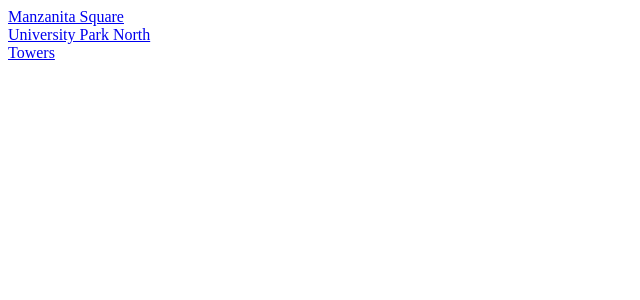
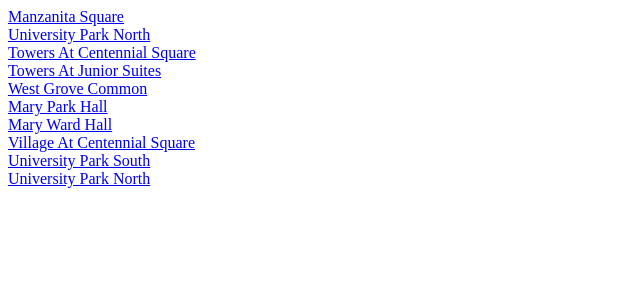
Before and after one commit to wilsonyinn/rate-my-dorm, a React (Create React App) app: page / in a window 1280 px wide. Shown: the top 300 px of the page, without its empty margins (0-640 px from the left). Built offline with nearby package versions, Linux system fonts and the light colour scheme.

Commit message:
landing page functionality

```diff
--- a/src/pages/LandingPage.tsx
+++ b/src/pages/LandingPage.tsx
@@ -1,6 +1,14 @@
 import React from "react";
-import dummyData from "../dummy.json";
 import { Link } from "react-router-dom";
+
+//add
+// West Grove Common
+//Mary Park Hall
+// Mary Ward Hall
+// Towers Junior Suites
+// Towers at Centennial Square
+// Village at Centennial Square
+// University Park South
 
 const LandingPage = () => {
   return (
@@ -9,7 +17,25 @@ const LandingPage = () => {
       <br />
       <Link to={`/university-park-north`}>University Park North</Link>
       <br />
-      <Link to={`/towers`}>Towers</Link>
+      <Link to={`/towers-at-centennial-square`}>
+        Towers At Centennial Square
+      </Link>
+      <br />
+      <Link to={`/towers-at-junior-suites`}>Towers At Junior Suites</Link>
+      <br />
+      <Link to={`/west-grove-common`}>West Grove Common</Link>
+      <br />
+      <Link to={`/mary-park-hall`}>Mary Park Hall</Link>
+      <br />
+      <Link to={`/mary-ward-hall`}>Mary Ward Hall</Link>
+      <br />
+      <Link to={`/village-at-centennial-square`}>
+        Village At Centennial Square
+      </Link>
+      <br />
+      <Link to={`/university-park-south`}>University Park South</Link>
+      <br />
+      <Link to={`/university-park-north`}>University Park North</Link>
     </div>
   );
 };
```
Also changed, not shown: src/index.tsx (+36 -5 lines).
